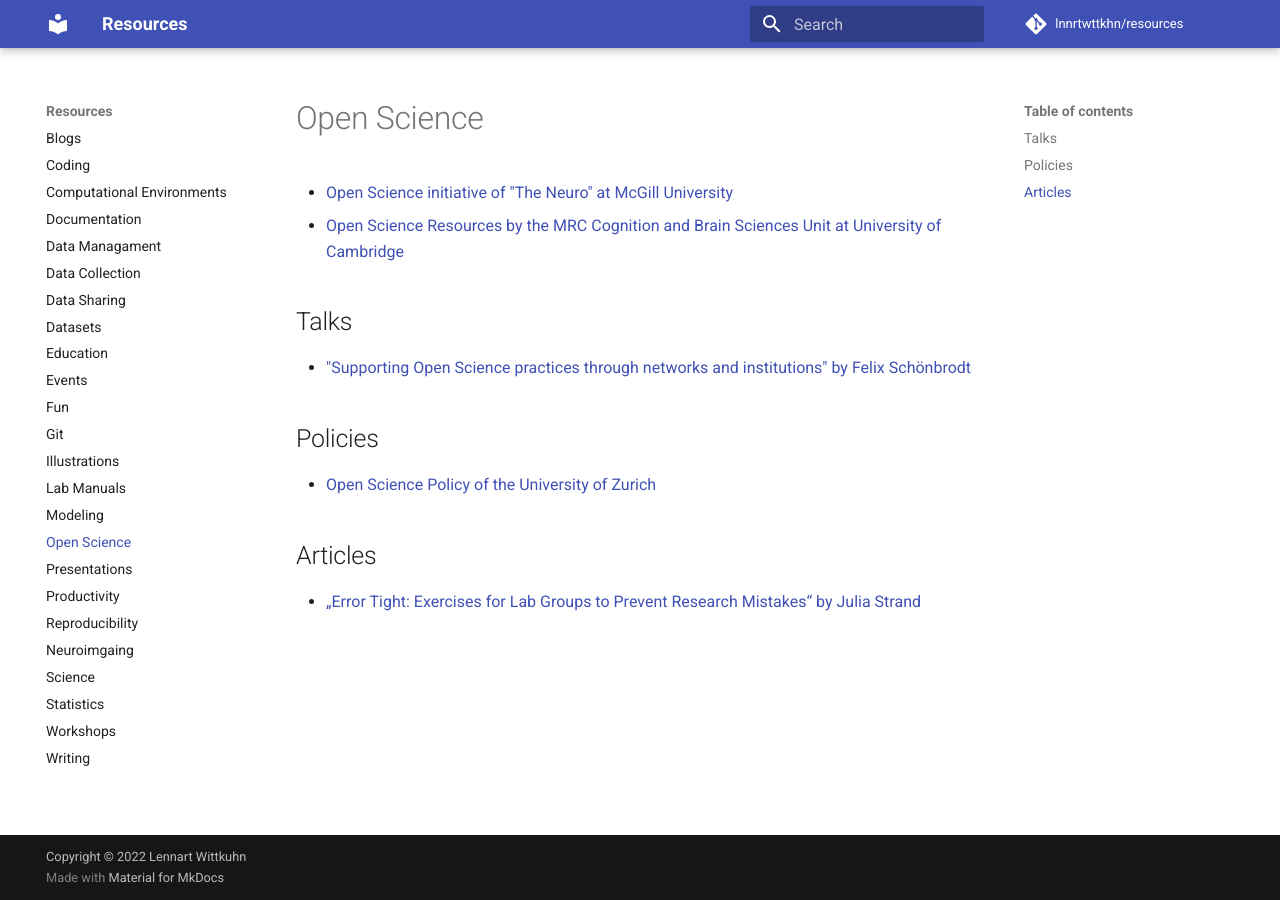
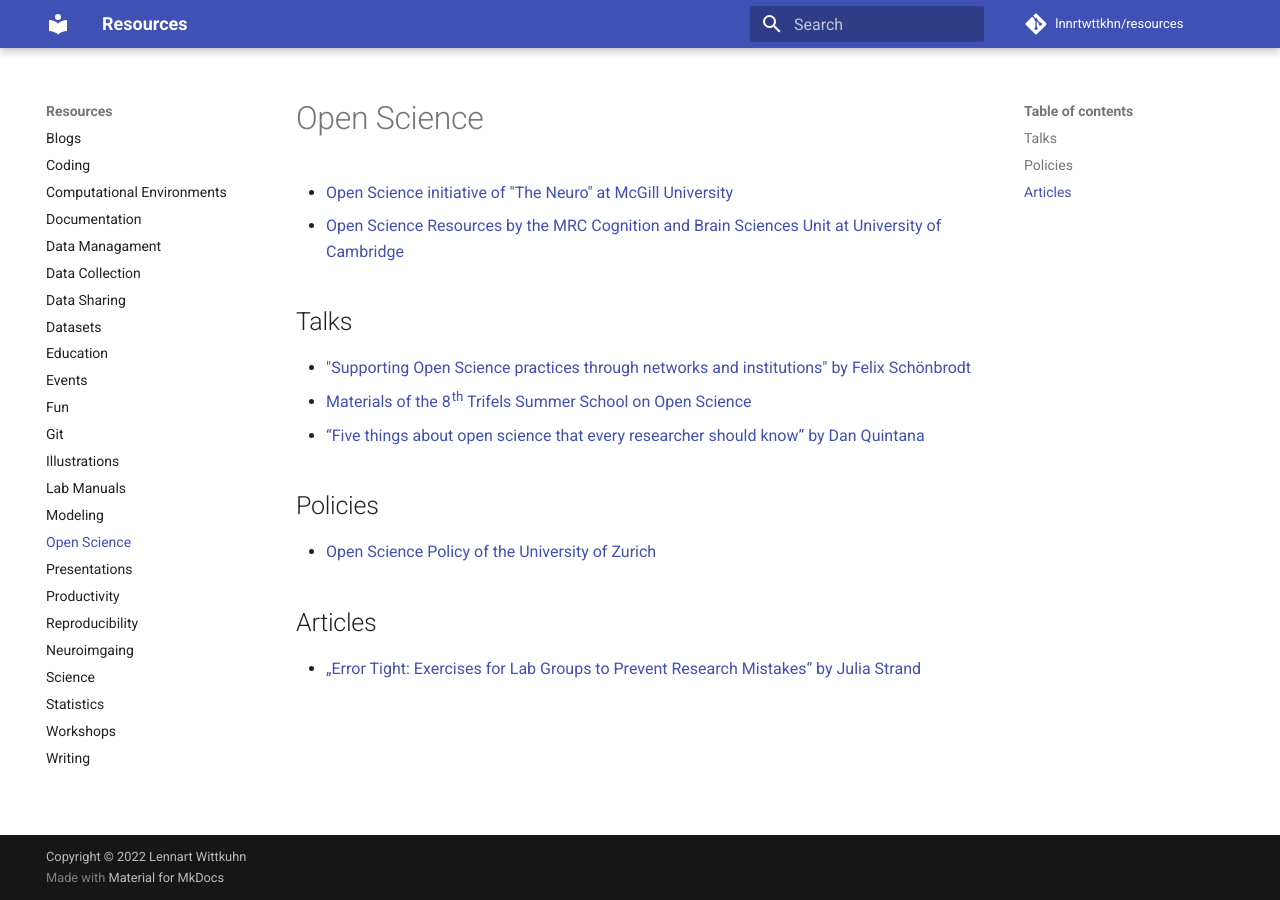
Before and after one commit to lnnrtwttkhn/resources, an MkDocs documentation site: the page built from docs/open-science.md, in a window 1280 px wide. Built offline with MkDocs 1.6.1 and Material for MkDocs 9.7.7, drawn with Linux system fonts in a browser that asks for light colours; comment, search, counter and statistics services are not loaded.

Commit message:
add several resources

```diff
--- a/docs/open-science.md
+++ b/docs/open-science.md
@@ -7,6 +7,9 @@
 
 - ["Supporting Open Science practices
 through networks and institutions" by Felix Schönbrodt](https://pure.mpg.de/rest/items/item_3346087_2/component/file_3346088/content)
+- [Materials of the 8th Trifels Summer School on Open Science](https://www.uni-mannheim.de/trifels-summer-school/)
+- [“Five things about open science that every researcher should know” by Dan Quintana](https://osf.io/zy2pc)
+
 
 ## Policies
 
```
Also changed, not shown: docs/coding.md (+2 -0 lines), docs/productivity.md (+4 -0 lines), docs/reproducibility.md (+2 -0 lines), docs/statistics.md (+1 -0 lines).
